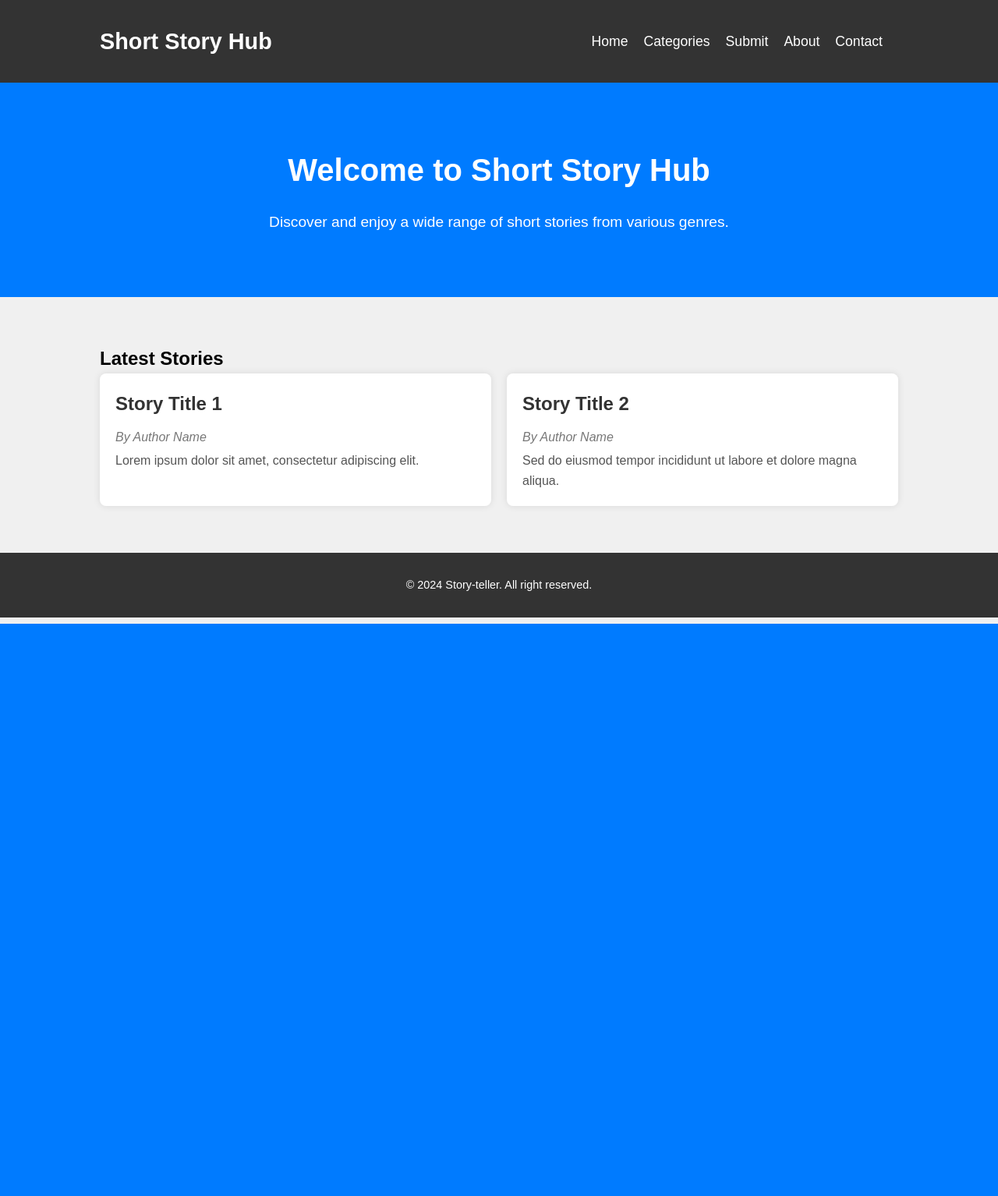
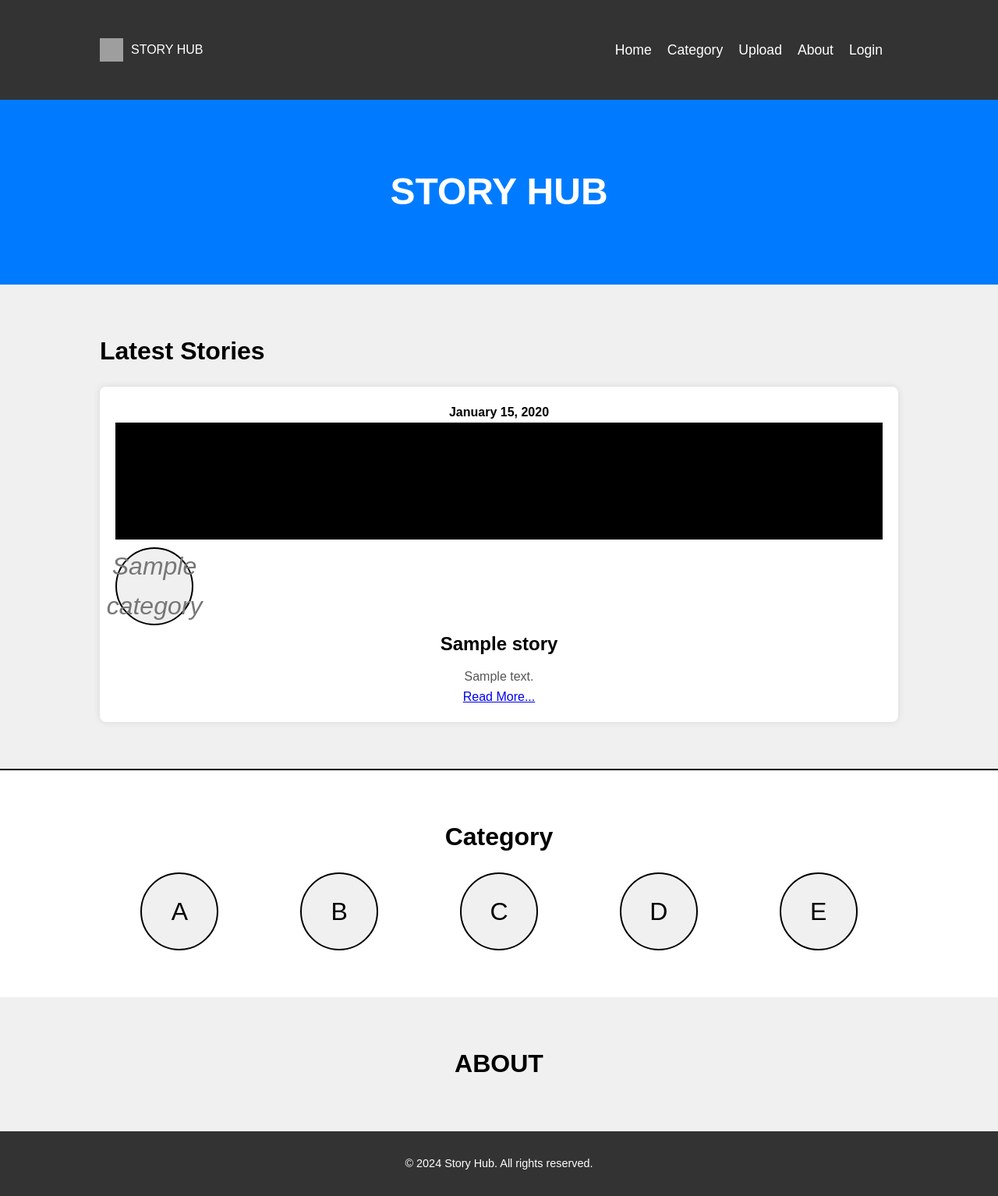
Before and after one commit to Tkctg/story-teller, a Flask app: template templates/index.html in a window 1280 px wide. Shown: the whole page at 78% size. Before the commit the page ends 800 px from the top, so only its background shows below. Run offline with Flask 3, Linux system fonts and the light colour scheme; the template is opened without the code that fills it: most values are stand-ins (such as "Sample title", 1, 10 or a date in 2020); grey boxes are pictures that could not be loaded.

Commit message:
more addition

```diff
--- a/app.py
+++ b/app.py
@@ -1,13 +1,108 @@
 import os
-from re import template
-from flask import Flask, render_template
+from flask import Flask, render_template, request, redirect, url_for, session, flash
+from datetime import datetime
 
 app = Flask(__name__)
+app.secret_key = 'Alex123'
+DATABASE = 'stories.db'
+
+# Directory where the stories are stored
+#STORIES_DIR = 'static/stories'
+
+ADMIN_USERNAME = 'admin'
+ADMIN_PASSWORD = 'password'
+
+def get_db_connection():
+  conn = sqlite3.connect(DATABASE)
+  conn.row_factory = sqlite3.Row
+  return conn
+
+def get_latest_stories():
+  stories = []
+  for filename in os.listdir(STORIES_DIR):
+    if filename.endswith('.txt'):  # assuming stories are stored in text files
+      filepath = os.path.join(STORIES_DIR, filename)
+      with open(filepath, 'r') as file:
+        content = file.read()
+        # Extract metadata from the file (assuming a specific format)
+        title, category, excerpt, date_str = content.split('\n', 3)
+        date = datetime.strptime(date_str.strip(), '%B %d, %Y')
+        stories.append({
+            'title': title.strip(),
+            'category': category.strip(),
+            'excerpt': excerpt.strip(),
+            'date': date,
+            'filename': filename
+        })
+  # Sort stories by date (latest first)
+  stories.sort(key=lambda x: x['date'], reverse=True)
+  return stories[:4]  # Return only the latest 4 stories
 
 
 @app.route('/')
 def index():
-  return render_template('index.html')
+  latest_stories = get_latest_stories()
+  return render_template('index.html', stories=latest_stories)
+
+
+@app.route('/login', methods=['GET', 'POST'])
+def login():
+  if request.method == 'POST':
+    username = request.form['username']
+    password = request.form['password']
+    if username == ADMIN_USERNAME and password == ADMIN_PASSWORD:
+      session['admin'] = True
+      return redirect(url_for('upload'))
+    else:
+      flash('Invalid credentials')
+  return render_template('login.html')
+
+
+@app.route('/logout')
+def logout():
+  session.pop('admin', None)
+  return redirect(url_for('index'))
+
+
+@app.route('/upload', methods=['GET', 'POST'])
+def upload():
+  if 'admin' not in session:
+    return redirect(url_for('login'))
+
+  if request.method == 'POST':
+    category = request.form['category']
+    title = request.form['title']
+    image = request.files['image']
+    content = request.form['content']
+
+    if not category or not title or not content:
+      flash('All fields are required')
+      return redirect(url_for('upload'))
+
+    # Save the story content
+    filename = f"{title.replace(' ', '_')}.txt"
+    with open(os.path.join(STORIES_DIR, filename), 'w',
+              encoding='utf-8') as file:
+      file.write(
+          f"{title}\n{category}\n{content[:100]}...\n{datetime.now().strftime('%B %d, %Y')}\n{content}"
+      )
+
+    # Save the image if provided
+    if image:
+      image.save(os.path.join('static/images', image.filename))
+
+    flash('Story uploaded successfully')
+    return redirect(url_for('index'))
+
+  return render_template('upload.html')
+
+@app.route('/category')
+def category():
+    return render_template('category.html')
+
+@app.route('/about')
+def about():
+    return render_template('about.html')
 
 if __name__ == '__main__':
   app.run(host='0.0.0.0', debug=True)
--- a/css/styles.css
+++ /dev/null
@@ -1,127 +0,0 @@
-/* Reset default browser styles */
-* {
-    margin: 0;
-    padding: 0;
-    box-sizing: border-box;
-}
-
-/* Global styles */
-body {
-    font-family: Arial, sans-serif;
-    line-height: 1.6;
-    background-color: #f0f0f0;
-}
-
-.container {
-    width: 80%;
-    margin: 0 auto;
-    padding: 20px 0;
-}
-
-/* Header styles */
-header {
-    background-color: #333;
-    color: #fff;
-    padding: 10px 0;
-}
-
-header .container {
-    display: flex;
-    justify-content: space-between;
-    align-items: center;
-}
-
-.logo {
-    font-size: 1.8rem;
-}
-
-nav ul {
-    list-style-type: none;
-    display: flex;
-}
-
-nav ul li {
-    margin-right: 20px;
-}
-
-nav ul li a {
-    color: #fff;
-    text-decoration: none;
-    font-size: 1.1rem;
-}
-
-nav ul li a:hover {
-    text-decoration: underline;
-}
-
-/* Main styles */
-.hero {
-    background-color: #007BFF;
-    color: #fff;
-    padding: 60px 0;
-    text-align: center;
-}
-
-.hero h2 {
-    font-size: 2.5rem;
-    margin-bottom: 20px;
-}
-
-.hero p {
-    font-size: 1.2rem;
-    max-width: 600px;
-    margin: 0 auto;
-}
-
-.stories {
-    padding: 40px 0;
-}
-
-.story-list {
-    display: grid;
-    grid-template-columns: repeat(auto-fit, minmax(250px, 1fr));
-    grid-gap: 20px;
-}
-
-.story {
-    background-color: #fff;
-    padding: 20px;
-    border-radius: 8px;
-    box-shadow: 0 0 10px rgba(0, 0, 0, 0.1);
-}
-
-.story h3 {
-    font-size: 1.5rem;
-    margin-bottom: 10px;
-}
-
-.story h3 a {
-    color: #333;
-    text-decoration: none;
-}
-
-.story h3 a:hover {
-    text-decoration: underline;
-}
-
-.author {
-    font-style: italic;
-    color: #777;
-    margin-bottom: 5px;
-}
-
-.excerpt {
-    color: #555;
-}
-
-/* Footer styles */
-footer {
-    background-color: #333;
-    color: #fff;
-    text-align: center;
-    padding: 10px 0;
-}
-
-footer p {
-    font-size: 0.9rem;
-}
--- /dev/null
+++ b/requirements.txt
@@ -0,0 +1 @@
+Flask==2.1.2
--- /dev/null
+++ b/static/css/styles.css
@@ -0,0 +1,238 @@
+/* Reset default browser styles */
+* {
+    margin: 0;
+    padding: 0;
+    box-sizing: border-box;
+}
+
+/* Global styles */
+body {
+    font-family: Arial, sans-serif;
+    line-height: 1.6;
+    background-color: #f0f0f0;
+}
+
+.container {
+    width: 80%;
+    margin: 0 auto;
+    padding: 20px 0;
+}
+
+/* Header styles */
+header {
+    background-color: #333;
+    color: #fff;
+    padding: 10px 0;
+}
+
+header .container {
+    display: flex;
+    justify-content: space-between;
+    align-items: center;
+}
+
+.logo {
+    display: flex;
+    align-items: center;
+}
+
+.logo img {
+    width: 30px;
+    height: 30px;
+    margin-right: 10px;
+}
+
+nav ul {
+    list-style-type: none;
+    display: flex;
+}
+
+nav ul li {
+    margin-right: 20px;
+}
+
+nav ul li a {
+    color: #fff;
+    text-decoration: none;
+    font-size: 1.1rem;
+}
+
+nav ul li a:hover {
+    text-decoration: underline;
+}
+
+/* Main styles */
+.hero {
+    background-color: #007BFF;
+    color: #fff;
+    padding: 60px 0;
+    text-align: center;
+}
+
+.hero h1 {
+    font-size: 3rem;
+}
+
+.latest-stories {
+    padding: 40px 0;
+}
+
+.latest-stories h2 {
+    font-size: 2rem;
+    margin-bottom: 20px;
+}
+
+.story-list {
+    display: grid;
+    grid-template-columns: repeat(auto-fit, minmax(250px, 1fr));
+    grid-gap: 20px;
+}
+
+.story {
+    background-color: #fff;
+    padding: 20px;
+    border-radius: 8px;
+    box-shadow: 0 0 10px rgba(0, 0, 0, 0.1);
+    text-align: center;
+}
+
+.story h3 {
+    font-size: 1.5rem;
+    margin-bottom: 10px;
+}
+
+.story h3 a {
+    color: #333;
+    text-decoration: none;
+}
+
+.story h3 a:hover {
+    text-decoration: underline;
+}
+
+.story .category {
+    font-style: italic;
+    color: #777;
+    margin-bottom: 5px;
+}
+
+.story .excerpt {
+    color: #555;
+}
+
+.story .story-image {
+    width: 100%;
+    height: 150px;
+    background-color: #000;
+    margin-bottom: 10px;
+}
+
+.categories {
+    background-color: #fff;
+    padding: 40px 0;
+    border-top: 2px solid #000;
+}
+
+.categories h2 {
+    text-align: center;
+    font-size: 2rem;
+    margin-bottom: 20px;
+}
+
+.category-list {
+    display: flex;
+    justify-content: space-around;
+}
+
+.category {
+    background-color: #f0f0f0;
+    border: 2px solid #000;
+    border-radius: 50%;
+    width: 100px;
+    height: 100px;
+    display: flex;
+    justify-content: center;
+    align-items: center;
+    font-size: 2rem;
+}
+
+.about {
+    padding: 40px 0;
+}
+
+.about h2 {
+    text-align: center;
+    font-size: 2rem;
+}
+
+footer {
+    background-color: #333;
+    color: #fff;
+    text-align: center;
+    padding: 10px 0;
+}
+
+footer p {
+    font-size: 0.9rem;
+}
+
+body {
+    font-family: Arial, sans-serif;
+}
+
+h1 {
+    text-align: center;
+}
+
+form {
+    max-width: 600px;
+    margin: 0 auto;
+    padding: 20px;
+    border: 1px solid #ccc;
+    border-radius: 10px;
+}
+
+label {
+    display: block;
+    margin-bottom: 8px;
+    font-weight: bold;
+}
+
+input[type="text"],
+input[type="password"],
+input[type="file"],
+select,
+textarea {
+    width: 100%;
+    padding: 8px;
+    margin-bottom: 20px;
+    border: 1px solid #ccc;
+    border-radius: 4px;
+}
+
+button {
+    display: block;
+    width: 100%;
+    padding: 10px;
+    background-color: #007BFF;
+    color: white;
+    border: none;
+    border-radius: 5px;
+    cursor: pointer;
+}
+
+button:hover {
+    background-color: #0056b3;
+}
+
+ul {
+    max-width: 600px;
+    margin: 20px auto;
+    padding: 0;
+    list-style-type: none;
+}
+
+li {
+    color: red;
+    text-align: center;
+}
--- a/templates/index.html
+++ b/templates/index.html
@@ -3,20 +3,23 @@
 <head>
     <meta charset="UTF-8">
     <meta name="viewport" content="width=device-width, initial-scale=1.0">
-    <title>Short Story Hub</title>
-    <link rel="stylesheet" href="styles.css">
+    <title>Story Hub</title>
+    <link rel="stylesheet" href="{{ url_for('static', filename='css/styles.css') }}">
 </head>
 <body>
     <header>
         <div class="container">
-            <h1 class="logo">Short Story Hub</h1>
+            <div class="logo">
+                <img src="{{ url_for('static', filename='photos/logo.png') }}" alt="Story Hub Logo">
+                <span>STORY HUB</span>
+            </div>
             <nav>
                 <ul>
-                    <li><a href="#">Home</a></li>
-                    <li><a href="#">Categories</a></li>
-                    <li><a href="#">Submit</a></li>
-                    <li><a href="#">About</a></li>
-                    <li><a href="#">Contact</a></li>
+                    <li><a href="{{ url_for('index') }}">Home</a></li>
+                    <li><a href="{{ url_for('category') }}">Category</a></li>
+                    <li><a href="{{ url_for('upload') }}">Upload</a></li>
+                    <li><a href="{{ url_for('about') }}">About</a></li>
+                    <li><a href="{{ url_for('login') }}">Login</a></li>
                 </ul>
             </nav>
         </div>
@@ -25,34 +28,51 @@
     <main>
         <section class="hero">
             <div class="container">
-                <h2>Welcome to Short Story Hub</h2>
-                <p>Discover and enjoy a wide range of short stories from various genres.</p>
+                <h1>STORY HUB</h1>
             </div>
         </section>
 
-        <section class="stories">
+        <section class="latest-stories">
             <div class="container">
                 <h2>Latest Stories</h2>
                 <div class="story-list">
+                    {% for story in stories %}
                     <div class="story">
-                        <h3><a href="#">Story Title 1</a></h3>
-                        <p class="author">By Author Name</p>
-                        <p class="excerpt">Lorem ipsum dolor sit amet, consectetur adipiscing elit.</p>
+                        <h4>{{ story.date.strftime('%B %d, %Y') }}</h4>
+                        <div class="story-image"></div>
+                        <p class="category">{{ story.category }}</p>
+                        <h3>{{ story.title }}</h3>
+                        <p class="excerpt">{{ story.excerpt }}</p>
+                        <a href="#">Read More...</a>
                     </div>
-                    <div class="story">
-                        <h3><a href="#">Story Title 2</a></h3>
-                        <p class="author">By Author Name</p>
-                        <p class="excerpt">Sed do eiusmod tempor incididunt ut labore et dolore magna aliqua.</p>
-                    </div>
+                    {% endfor %}
+                </div>
+            </div>
+        </section>
 
+        <section class="categories">
+            <div class="container">
+                <h2>Category</h2>
+                <div class="category-list">
+                    <div class="category">A</div>
+                    <div class="category">B</div>
+                    <div class="category">C</div>
+                    <div class="category">D</div>
+                    <div class="category">E</div>
                 </div>
+            </div>
+        </section>
+
+        <section class="about">
+            <div class="container">
+                <h2>ABOUT</h2>
             </div>
         </section>
     </main>
 
     <footer>
         <div class="container">
-            <p>&copy; 2024 Story-teller. All right reserved.</p>
+            <p>&copy; 2024 Story Hub. All rights reserved.</p>
         </div>
     </footer>
 </body>
```
Also changed, not shown: database_setup.py (added, +20 -0 lines), templates/login.html (added, +27 -0 lines), templates/upload.html (added, +39 -0 lines), stories.db (added), 2 other files.
